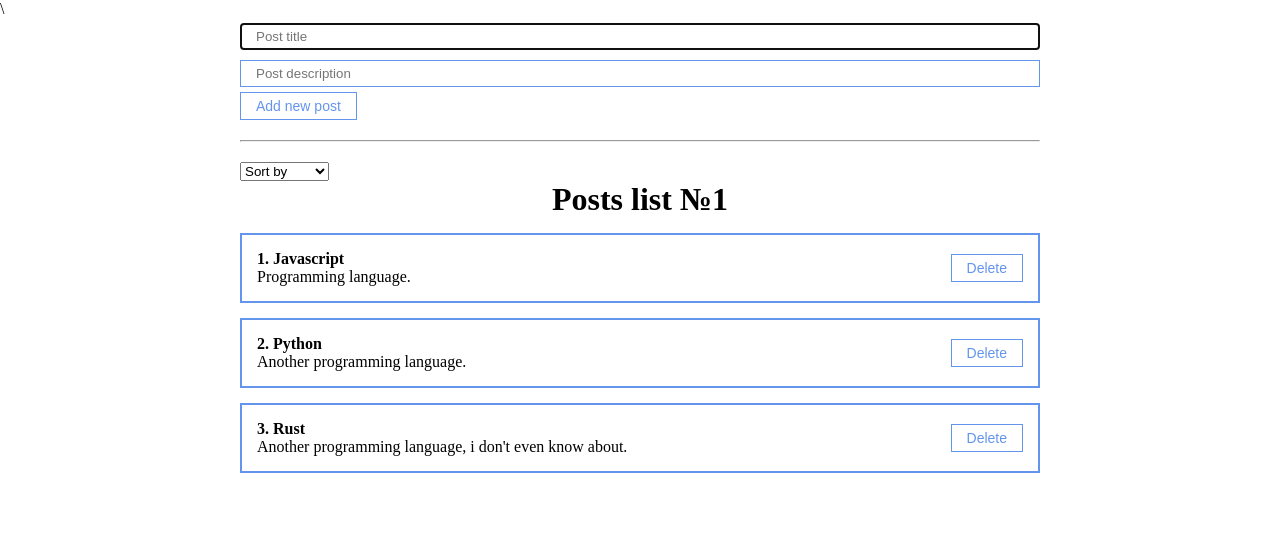
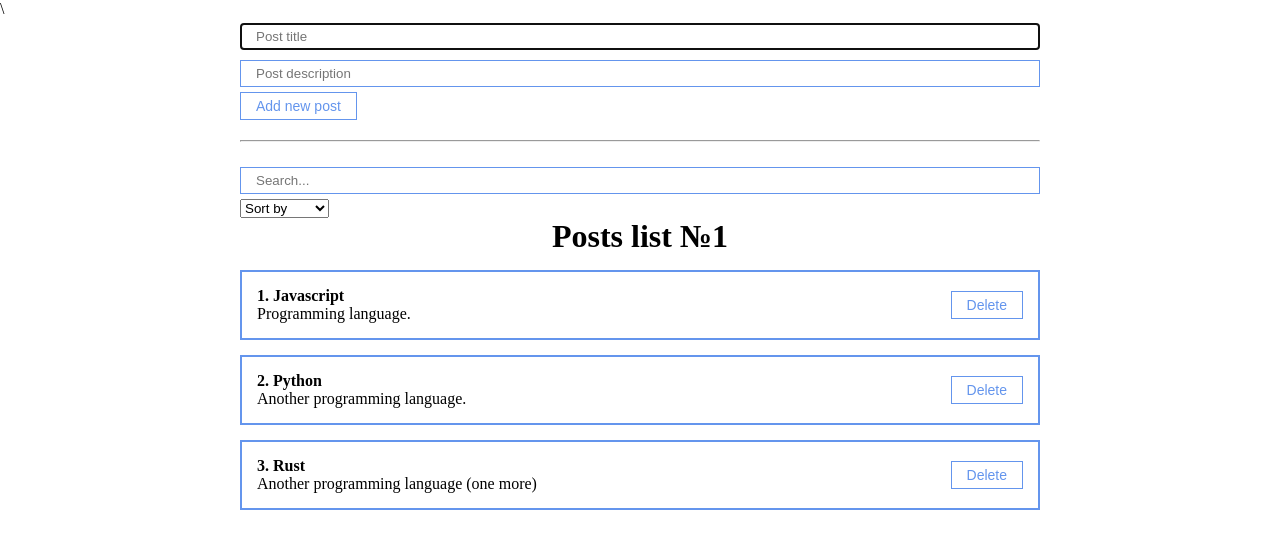
Before and after one commit to SonOfSteveJobs/React-Posts-App, a React (Create React App) app: page / in a window 1280 px wide. Shown: the top 548 px of the page. Built offline with nearby package versions, Linux system fonts and the light colour scheme.

Commit message:
Added search posts

```diff
--- a/src/App.js
+++ b/src/App.js
@@ -1,17 +1,31 @@
-import React, {useState} from 'react';
+import React, {useMemo, useState} from 'react';
 import './styles/App.css';
 import PostList from './components/Postlist';
 import PostForm from './components/PostForm';
 import MySelect from './components/UI/select/MySelect';
+import MyInput from './components/UI/input/MyInput';
 
 function App() {
     const [posts, setPosts] = useState([
         {id: 1, title: 'Javascript', body: 'Programming language.'},
         {id: 2, title: 'Python', body: 'Another programming language.'},
-        {id: 3, title: 'Rust', body: 'Another programming language, i don\'t even know about.'},
+        {id: 3, title: 'Rust', body: 'Another programming language (one more)'},
     ]);
 
     const [selectedSort, setSelectedSort] = useState('');
+    const [searchQuery, setSearchQuery] = useState('');
+
+    const sortedPosts = useMemo(() => {
+        if (selectedSort) {
+            return [...posts].sort((a, b) => a[selectedSort].localeCompare(b[selectedSort]));
+        }
+
+        return posts;
+    }, [selectedSort, posts]);
+
+    const sortedAndSearchedPosts = useMemo(() => {
+        return sortedPosts.filter((post) => post.title.toLowerCase().includes(searchQuery.toLowerCase()));
+    }, [searchQuery, sortedPosts])
 
     // const bodyInputRef = useRef(); неуправляемый компоненет
 
@@ -21,21 +35,25 @@ function App() {
 
     const sortPosts = (sort) => {
         setSelectedSort(sort);
-        setPosts([...posts].sort((a, b) => a[sort].localeCompare(b[sort])))
     }
 
     return (
         <div className="App">
             <PostForm create={createPost}/>
             <hr style={{margin: '20px 0'}}/>
+            <MyInput
+                placeholder="Search..."
+                value={searchQuery}
+                onChange={e => setSearchQuery(e.target.value)}
+            />
             <MySelect
                 value={selectedSort}
                 onChange={sortPosts}
                 defaultValue="Sort by"
                 options={[{value: 'title', name: 'Name'}, {value: 'body', name: 'Description'}]}
             />
-            {posts.length !== 0
-                ? <PostList posts={posts} remove={removePost} title={'Posts list №1'}></PostList>
+            {sortedAndSearchedPosts.length !== 0
+                ? <PostList posts={sortedAndSearchedPosts} remove={removePost} title={'Posts list №1'}></PostList>
                 : <h1 style={{textAlign: 'center'}}>Posts not found!</h1>}
 
         </div>
```
